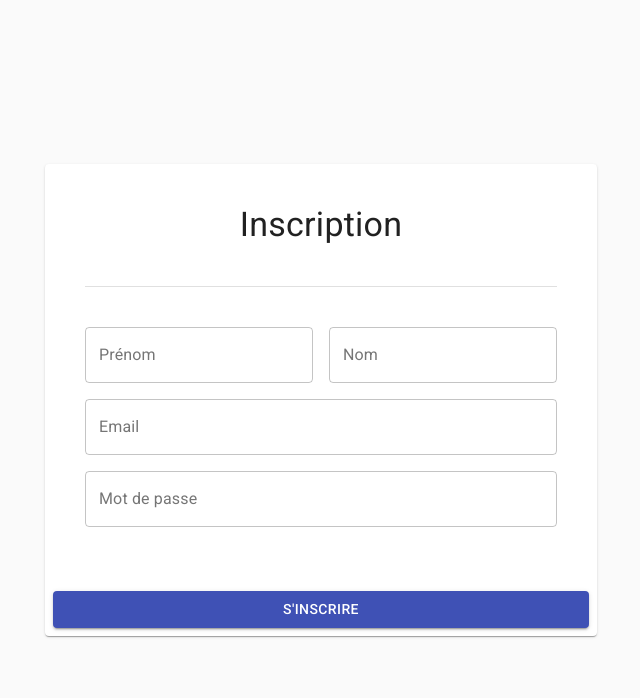
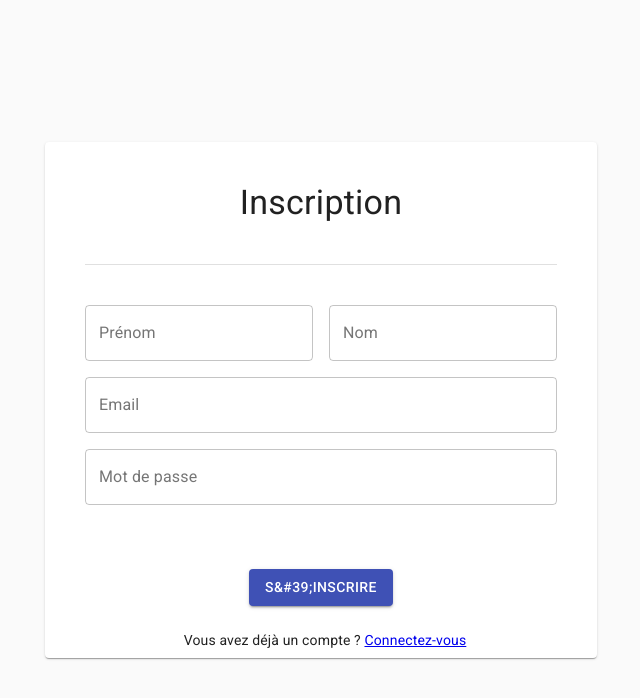
Before and after one commit to codbear/thot, a Next.js app: page /register in a window 1280 px wide. Shown: the top 698 px of the page, without its empty margins (319-959 px from the left). Built offline with nearby package versions, Linux system fonts and the light colour scheme.

Commit message:
refactor(auth): create a common form for register and login

```diff
--- /dev/null
+++ b/modules/auth/components/AuthForm/AuthForm.tsx
@@ -0,0 +1,102 @@
+import { FormEvent, ReactElement } from 'react';
+import Link from 'next/link';
+import { FormikBag, FormikValues } from 'formik';
+
+import {
+  Button,
+  Card,
+  CardActions,
+  CardContent,
+  Divider,
+  makeStyles,
+  Typography,
+} from '@material-ui/core';
+
+import { Alert, ALERT_VARIANT } from '../../../ui';
+
+interface AuthFormProps {
+  variant: 'login' | 'register';
+  children: ReactElement | ReactElement[];
+  handleSubmit:
+    | ((event: FormEvent<HTMLFormElement>) => void)
+    | ((values: FormikValues, formikBag: FormikBag<any, any>) => void | Promise<any>);
+  error?: string;
+}
+
+const defaultProps = {
+  error: null,
+};
+
+const useStyles = makeStyles(({ spacing }) => ({
+  root: {
+    width: '100%',
+    maxWidth: 600,
+  },
+  cardContent: {
+    padding: spacing(5),
+  },
+  cardTitle: {
+    textAlign: 'center',
+    marginBottom: spacing(5),
+  },
+  fieldsContainer: {
+    marginTop: spacing(5),
+  },
+  marginBottom: {
+    marginBottom: spacing(5),
+  },
+  cardActions: {
+    flexDirection: 'column',
+  },
+  submitButton: {
+    marginBottom: spacing(3),
+  },
+}));
+
+const AuthForm = ({ variant, handleSubmit, error, children }: AuthFormProps) => {
+  const classes = useStyles();
+
+  return (
+    <Card className={classes.root}>
+      <form noValidate onSubmit={handleSubmit as (event: FormEvent<HTMLFormElement>) => void}>
+        <CardContent className={classes.cardContent}>
+          <Typography variant="h4" component="h1" className={classes.cardTitle}>
+            {variant === 'login' ? 'Connexion' : 'Inscription'}
+          </Typography>
+          <Divider />
+          <div className={classes.fieldsContainer}>{children}</div>
+          {error && <Alert variant={ALERT_VARIANT.ERROR} content={error} />}
+        </CardContent>
+        <CardActions className={classes.cardActions}>
+          <Button
+            type="submit"
+            variant="contained"
+            color="primary"
+            className={classes.submitButton}
+          >
+            {variant === 'login' ? 'Se connecter' : 'S&#39;inscrire'}
+          </Button>
+          {variant === 'login' ? (
+            <Typography variant="body2">
+              Vous n&#39;avez pas encore de compte ?{' '}
+              <Link href="/register">
+                <a>Inscrivez-vous gratuitement</a>
+              </Link>
+            </Typography>
+          ) : (
+            <Typography variant="body2">
+              Vous avez déjà un compte ?{' '}
+              <Link href="/login">
+                <a>Connectez-vous</a>
+              </Link>
+            </Typography>
+          )}
+        </CardActions>
+      </form>
+    </Card>
+  );
+};
+
+AuthForm.defaultProps = defaultProps;
+
+export default AuthForm;
--- /dev/null
+++ b/modules/auth/components/AuthForm/index.ts
@@ -0,0 +1,2 @@
+// eslint-disable-next-line import/prefer-default-export
+export { default as AuthForm } from './AuthForm';
--- a/modules/auth/components/RegisterForm/RegisterForm.tsx
+++ b/modules/auth/components/RegisterForm/RegisterForm.tsx
@@ -1,50 +1,22 @@
-import { FormEvent } from 'react';
 import { signIn } from 'next-auth/client';
 import { FormikBag, FormikValues, withFormik } from 'formik';
 import axios from 'axios';
 
-import {
-  Button,
-  Card,
-  CardActions,
-  CardContent,
-  Divider,
-  makeStyles,
-  Typography,
-} from '@material-ui/core';
+import { makeStyles } from '@material-ui/core';
 
 import { FormikTextField, isEmail, isRequired } from '../../../form';
-import { Alert, ALERT_VARIANT } from '../../../ui';
 
-type LoginFormProps = {
-  handleSubmit:
-    | ((event: FormEvent<HTMLFormElement>) => void)
-    | ((values: FormikValues, formikBag: FormikBag<any, any>) => void | Promise<any>);
-  setFieldValue: (field: string, value: any, shouldValidate?: boolean) => void;
-};
+import { AuthForm } from '../AuthForm';
+
+interface RegisterFormProps {
+  handleSubmit: (values: FormikValues, formikBag: FormikBag<any, any>) => void | Promise<any>;
+}
 
 const useStyles = makeStyles(({ spacing }) => ({
-  root: {
-    width: '100%',
-    maxWidth: 600,
-  },
-  cardContent: {
-    padding: spacing(5),
-  },
-  cardTitle: {
-    textAlign: 'center',
-    marginBottom: spacing(5),
-  },
-  fieldsContainer: {
-    marginTop: spacing(5),
-  },
   fieldsRow: {
     display: 'grid',
     gridTemplateColumns: '1fr 1fr',
     columnGap: spacing(2),
-  },
-  marginBottom: {
-    marginBottom: spacing(5),
   },
 }));
 
@@ -87,33 +59,18 @@ const fields = {
   },
 };
 
-const LoginForm = ({ handleSubmit }: LoginFormProps) => {
+const LoginForm = ({ handleSubmit }: RegisterFormProps) => {
   const classes = useStyles();
 
   return (
-    <Card className={classes.root}>
-      <form noValidate onSubmit={handleSubmit as (event: FormEvent<HTMLFormElement>) => void}>
-        <CardContent className={classes.cardContent}>
-          <Typography variant="h4" component="h1" className={classes.cardTitle}>
-            Inscription
-          </Typography>
-          <Divider />
-          <div className={classes.fieldsContainer}>
+    <AuthForm variant="register" handleSubmit={handleSubmit}>
       <div className={classes.fieldsRow}>
         <FormikTextField key={fields.firstName.name} {...fields.firstName} />
         <FormikTextField key={fields.lastName.name} {...fields.lastName} />
       </div>
       <FormikTextField key={fields.email.name} {...fields.email} />
       <FormikTextField key={fields.password.name} {...fields.password} />
-          </div>
-        </CardContent>
-        <CardActions>
-          <Button type="submit" variant="contained" color="primary" fullWidth>
-            S&#39;inscrire
-          </Button>
-        </CardActions>
-      </form>
-    </Card>
+    </AuthForm>
   );
 };
 
@@ -125,27 +82,26 @@ export default withFormik({
     password: '',
   }),
   handleSubmit: (values) => {
-    const data = {
-      username: values.email,
-      firstName: values.firstName,
-      lastName: values.lastName,
-      password: values.password,
-    };
+    const { email: username, firstName, lastName, password } = values;
 
     const authUrl =
       process.env.NEXT_PUBLIC_API_ROOT_URL + process.env.NEXT_PUBLIC_API_REGISTER_PATH;
 
     axios
-      .post(authUrl, data, {
+      .post(
+        authUrl,
+        { username, firstName, lastName, password },
+        {
           headers: {
             accept: '*/*',
             'Content-Type': 'application/json',
           },
-      })
+        },
+      )
       .then(() => {
         signIn('credentials', {
-          username: values.email,
-          password: values.password,
+          username,
+          password,
           callbackUrl: window.location.origin,
         });
       });
```
Also changed, not shown: modules/auth/components/LoginForm/LoginForm.tsx (+13 -57 lines). Lines whose indentation alone changed are shown as unchanged.
